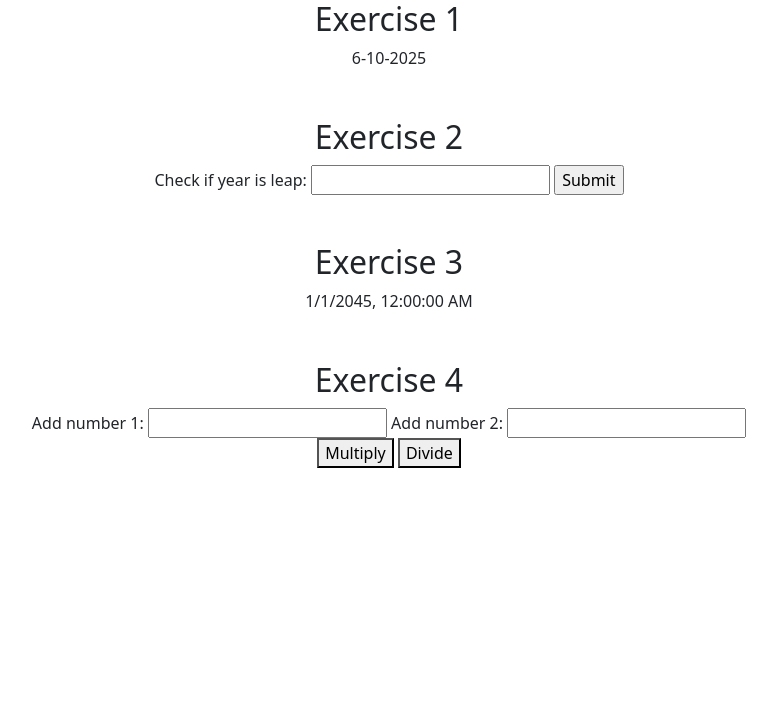
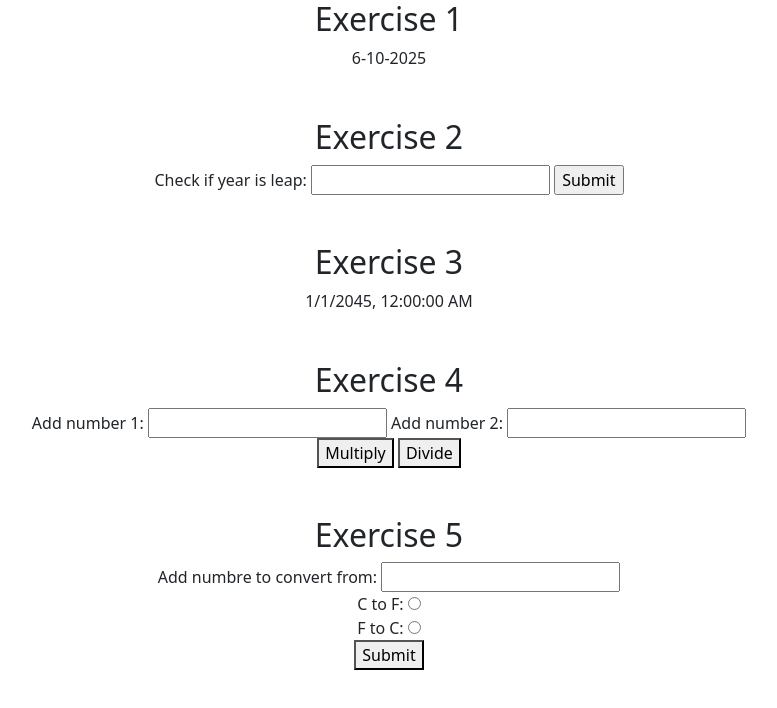
Before and after one commit to gentrithotii/JS-Exercise, a plain HTML site: page index.html in a window 1280 px wide. Shown: the whole page, without its empty margins (251-1028 px from the left). Drawn offline with nearby package versions, Linux system fonts and the light colour scheme.

Commit message:
Exercise 5 done

```diff
--- a/exercise.js
+++ b/exercise.js
@@ -82,6 +82,31 @@ function mathOperation(event) {
   document.getElementById("math-result").innerHTML = "Result is: " + result;
 }
 
+function celsiusToFahrenheit(celsius) {
+  return (celsius * 9) / 5 + 32;
+}
+function fahrenheitToCelsius(fahrenheit) {
+  return ((fahrenheit - 32) * 5) / 9;
+}
+function heatConvertion(event) {
+  event.preventDefault();
+
+  const getNumber = parseFloat(document.getElementById("cf-number").value);
+
+  console.log("Entered number: ", getNumber);
+
+  let result;
+
+  if (document.getElementById("c-f").checked) {
+    result = celsiusToFahrenheit(getNumber);
+  } else if (document.getElementById("f-c").checked) {
+    result = fahrenheitToCelsius(getNumber);
+  }
+
+  document.getElementById("cf-convert-result").innerHTML =
+    "Result is: " + result;
+}
+
 checkIfSundayBetweenYears();
 displayCurrentDate();
 checkIfLeapYear();
--- a/index.html
+++ b/index.html
@@ -53,6 +53,22 @@
 
     </div>
 
+    <div class="container text-center">
+        <h2>Exercise 5</h2>
+        <form onsubmit="heatConvertion(event)">
+            <label for="cf-number">Add numbre to convert from: </label>
+            <input type="text" id="cf-number" name="cf-number" value=""><br>
+
+            <label for="celsius-fahrenheit">C to F: </label>
+            <input type="radio" id="c-f" name="temperature-convertion" value="C-F"><br>
+            <label for="fahrenheit-celsius">F to C: </label>
+            <input type="radio" id="f-c" name="temperature-convertion" value="F-C"><br>
+            <button type="submit">Submit</button>
+
+        </form>
+
+        <p id="cf-convert-result"></p>
+    </div>
 </body>
 
 </html>
```
